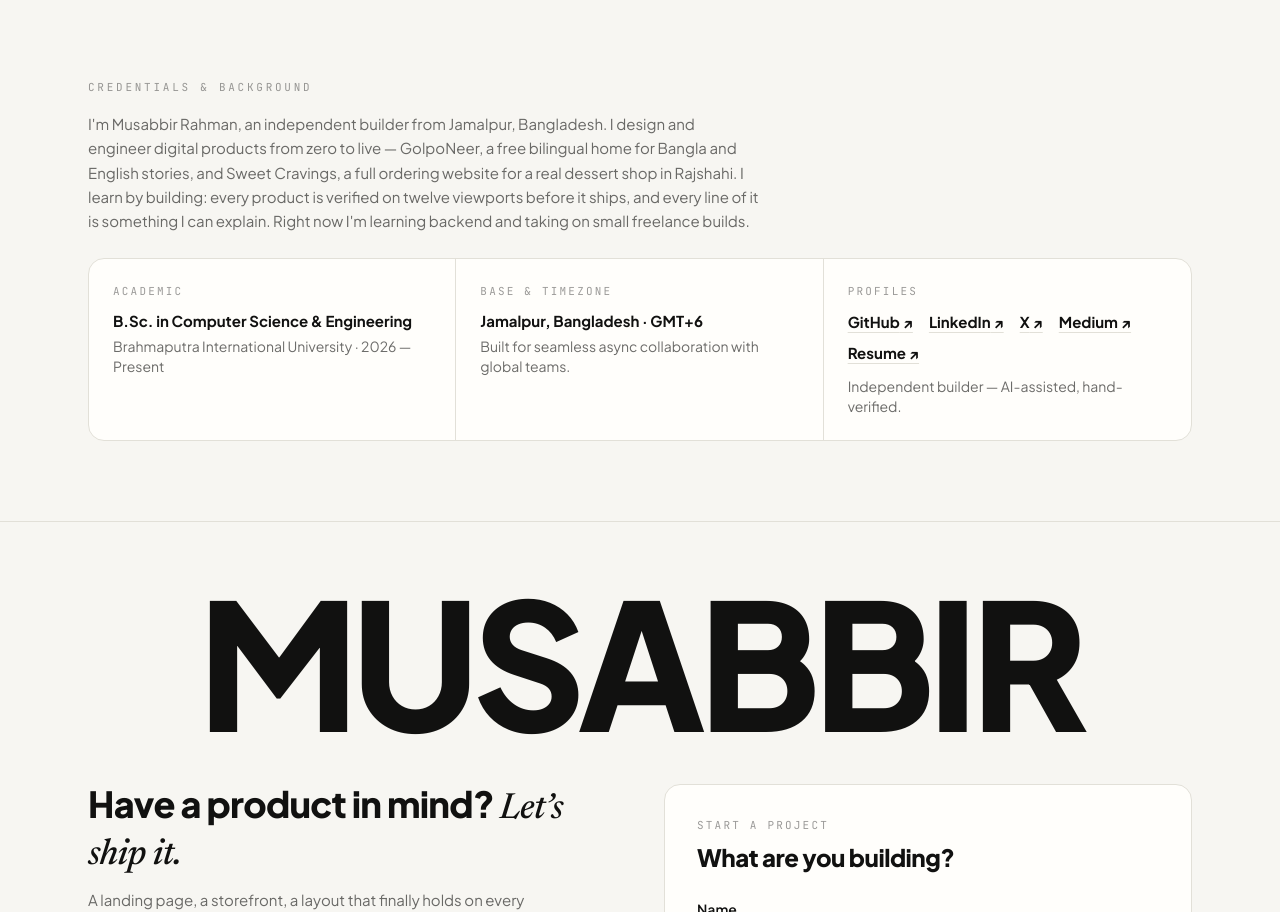
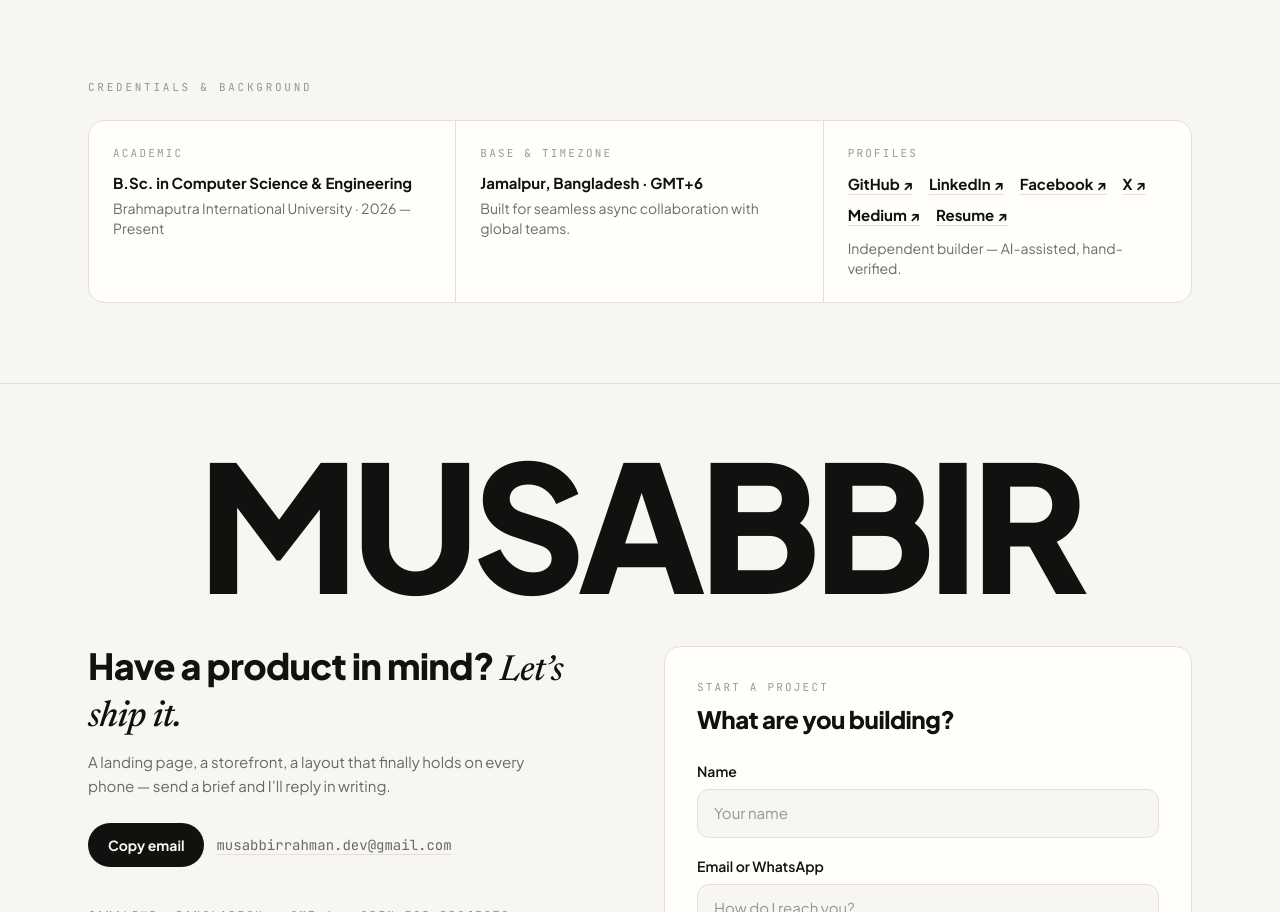
Before and after one commit to musabbirrahman/my-portfolio-dev, a Next.js app: page / in a window 1280 px wide. Shown: the part 4866-5778 px from the top of the page. Built offline with nearby package versions, Linux system fonts and the light colour scheme; no server answers; the database is empty.

Commit message:
resume update and facebook added

```diff
--- a/src/components/atelier/Ledger.jsx
+++ b/src/components/atelier/Ledger.jsx
@@ -7,6 +7,7 @@
 const PROFILES = [
   { label: "GitHub", href: "https://github.com/musabbirrahman" },
   { label: "LinkedIn", href: "https://www.linkedin.com/in/musabbirrahman" },
+  { label: "Facebook", href: "https://www.facebook.com/dev.musabbirrahman" },
   { label: "X", href: "https://x.com/MusabbirRahman0" },
   { label: "Medium", href: "https://medium.com/@musabbirrahman" },
   { label: "Resume", href: "/Musabbir_Rahman_Resume.pdf", external: true },
@@ -16,9 +17,6 @@ export default function Ledger() {
   return (
     <section id="about" className="mx-auto max-w-6xl scroll-mt-24 px-4 pb-20 sm:px-6">
       <p className="font-mono text-[11px] uppercase tracking-[0.25em] text-ink-faint">Credentials & Background</p>
-      <p className="mt-4 max-w-2xl text-[15px] leading-relaxed text-ink-soft">
-        I&apos;m Musabbir Rahman, an independent builder from Jamalpur, Bangladesh. I design and engineer digital products from zero to live — GolpoNeer, a free bilingual home for Bangla and English stories, and Sweet Cravings, a full ordering website for a real dessert shop in Rajshahi. I learn by building: every product is verified on twelve viewports before it ships, and every line of it is something I can explain. Right now I&apos;m learning backend and taking on small freelance builds.
-      </p>
       <div className="mt-6 overflow-hidden rounded-2xl border border-hairline bg-card">
         <div className="grid divide-y divide-hairline md:grid-cols-3 md:divide-x md:divide-y-0">
           <div className="p-6">
```
Also changed, not shown: 1 other file (tests, documents, lock files or other folders).
